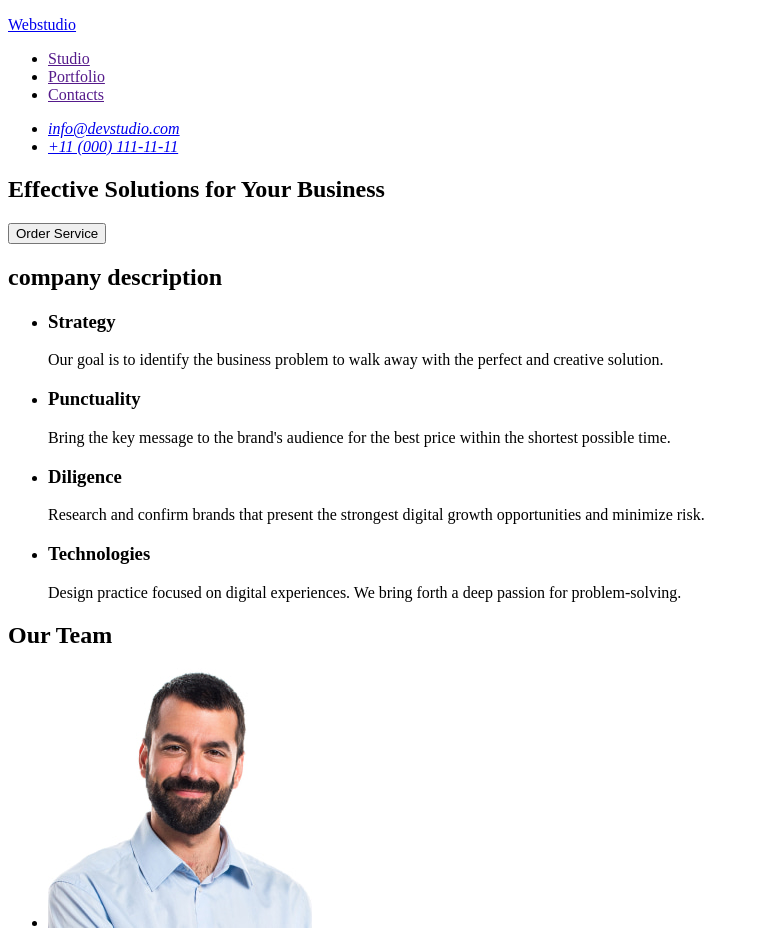
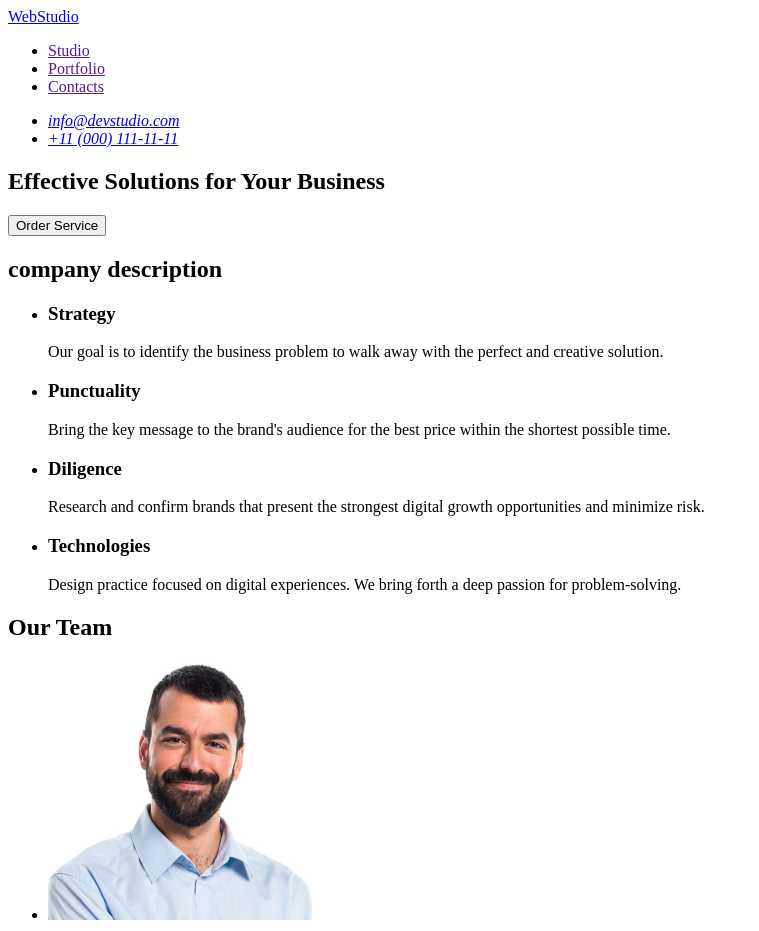
Before and after one commit to Demiter89/goit-markup-hw-01, a plain HTML site: page index.html in a window 1280 px wide. Shown: the top 931 px of the page, without its empty margins (0-759 px from the left). Drawn offline with Linux system fonts and the light colour scheme.

Commit message:
add index file

```diff
--- a/index.html
+++ b/index.html
@@ -9,9 +9,7 @@
     <!-- heder list -->
     <header>
         <nav>
-            <a href="./index.html">
-                <p>Webstudio</p>
-            </a>
+            <a href="./index.html">WebStudio</a>
             <ul>
                 <li><a href="">Studio</a></li>
                 <li><a href="">Portfolio</a></li>
@@ -98,7 +96,7 @@
         </section>
     </main>
     <footer>
-        <a href="./index.html">Webstudio</a>
+        <a href="./index.html">WebStudio</a>
         <p>Increase the flow of customers and sales for your business with digital marketing & growth solutions.</p>
     </footer>
 
```
